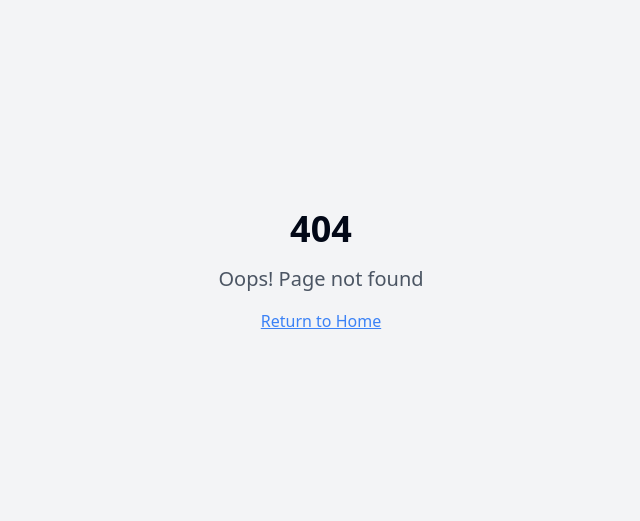
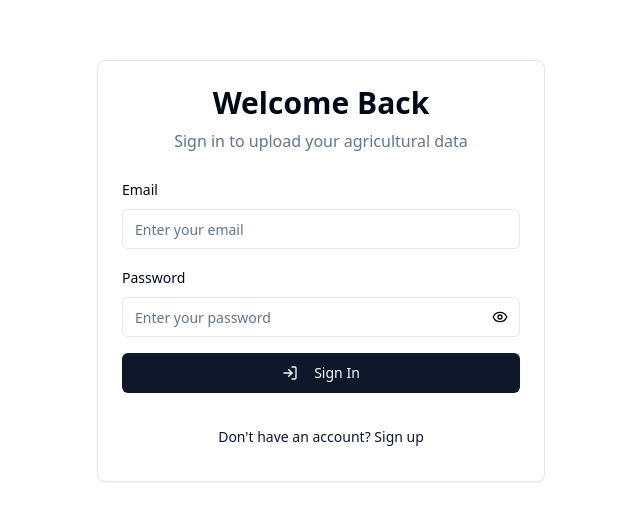
Before and after one commit to truemping-icfoods/data-explainer, a React (Vite) app: page /auth in a window 1280 px wide. Before the commit this address had no page. Shown: the part 129-650 px from the top of the page, without its empty margins (319-959 px from the left). Built offline with nearby package versions, Linux system fonts and the light colour scheme.

Commit message:
Add authentication system
Implement login/signup, session management, and file upload permissions. Update storage policies for authenticated users.

```diff
--- a/src/App.tsx
+++ b/src/App.tsx
@@ -3,24 +3,29 @@ import { Toaster as Sonner } from "@/components/ui/sonner";
 import { TooltipProvider } from "@/components/ui/tooltip";
 import { QueryClient, QueryClientProvider } from "@tanstack/react-query";
 import { BrowserRouter, Routes, Route } from "react-router-dom";
+import { AuthProvider } from "@/hooks/useAuth";
 import Index from "./pages/Index";
+import Auth from "./pages/Auth";
 import NotFound from "./pages/NotFound";
 
 const queryClient = new QueryClient();
 
 const App = () => (
   <QueryClientProvider client={queryClient}>
+    <AuthProvider>
       <TooltipProvider>
         <Toaster />
         <Sonner />
         <BrowserRouter>
           <Routes>
             <Route path="/" element={<Index />} />
+            <Route path="/auth" element={<Auth />} />
             {/* ADD ALL CUSTOM ROUTES ABOVE THE CATCH-ALL "*" ROUTE */}
             <Route path="*" element={<NotFound />} />
           </Routes>
         </BrowserRouter>
       </TooltipProvider>
+    </AuthProvider>
   </QueryClientProvider>
 );
 
--- a/src/components/CSVUpload.tsx
+++ b/src/components/CSVUpload.tsx
@@ -27,7 +27,14 @@ const CSVUpload = () => {
 
     setUploading(true);
     try {
-      const fileName = `${Date.now()}_${file.name}`;
+      // Get current user
+      const { data: { user } } = await supabase.auth.getUser();
+      if (!user) {
+        throw new Error("You must be logged in to upload files");
+      }
+
+      // Create file path with user ID folder
+      const fileName = `${user.id}/${Date.now()}_${file.name}`;
       const { error } = await supabase.storage
         .from("csv-files")
         .upload(fileName, file);
--- /dev/null
+++ b/src/hooks/useAuth.tsx
@@ -0,0 +1,60 @@
+import { useState, useEffect, createContext, useContext } from "react";
+import { User, Session } from "@supabase/supabase-js";
+import { supabase } from "@/integrations/supabase/client";
+
+interface AuthContextType {
+  user: User | null;
+  session: Session | null;
+  loading: boolean;
+  signOut: () => Promise<void>;
+}
+
+const AuthContext = createContext<AuthContextType | undefined>(undefined);
+
+export const useAuth = () => {
+  const context = useContext(AuthContext);
+  if (context === undefined) {
+    throw new Error("useAuth must be used within an AuthProvider");
+  }
+  return context;
+};
+
+export const AuthProvider = ({ children }: { children: React.ReactNode }) => {
+  const [user, setUser] = useState<User | null>(null);
+  const [session, setSession] = useState<Session | null>(null);
+  const [loading, setLoading] = useState(true);
+
+  useEffect(() => {
+    // Set up auth state listener
+    const { data: { subscription } } = supabase.auth.onAuthStateChange(
+      (event, session) => {
+        setSession(session);
+        setUser(session?.user ?? null);
+        setLoading(false);
+      }
+    );
+
+    // Get initial session
+    supabase.auth.getSession().then(({ data: { session } }) => {
+      setSession(session);
+      setUser(session?.user ?? null);
+      setLoading(false);
+    });
+
+    return () => subscription.unsubscribe();
+  }, []);
+
+  const signOut = async () => {
+    const { error } = await supabase.auth.signOut();
+    if (error) throw error;
+  };
+
+  const value = {
+    user,
+    session,
+    loading,
+    signOut,
+  };
+
+  return <AuthContext.Provider value={value}>{children}</AuthContext.Provider>;
+};
--- /dev/null
+++ b/src/pages/Auth.tsx
@@ -0,0 +1,134 @@
+import { useState } from "react";
+import { supabase } from "@/integrations/supabase/client";
+import { Button } from "@/components/ui/button";
+import { Input } from "@/components/ui/input";
+import { Card } from "@/components/ui/card";
+import { Label } from "@/components/ui/label";
+import { toast } from "sonner";
+import { Eye, EyeOff, LogIn, UserPlus } from "lucide-react";
+
+const Auth = () => {
+  const [isLogin, setIsLogin] = useState(true);
+  const [email, setEmail] = useState("");
+  const [password, setPassword] = useState("");
+  const [showPassword, setShowPassword] = useState(false);
+  const [loading, setLoading] = useState(false);
+
+  const handleAuth = async (e: React.FormEvent) => {
+    e.preventDefault();
+    setLoading(true);
+
+    try {
+      if (isLogin) {
+        const { error } = await supabase.auth.signInWithPassword({
+          email,
+          password,
+        });
+        if (error) throw error;
+        toast.success("Logged in successfully!");
+      } else {
+        const redirectUrl = `${window.location.origin}/`;
+        const { error } = await supabase.auth.signUp({
+          email,
+          password,
+          options: {
+            emailRedirectTo: redirectUrl
+          }
+        });
+        if (error) throw error;
+        toast.success("Account created! Please check your email for verification.");
+      }
+    } catch (error: any) {
+      toast.error(error.message || "An error occurred");
+    } finally {
+      setLoading(false);
+    }
+  };
+
+  return (
+    <div className="min-h-screen bg-background flex items-center justify-center py-12">
+      <Card className="w-full max-w-md p-6 space-y-6">
+        <div className="text-center">
+          <h1 className="text-3xl font-bold">
+            {isLogin ? "Welcome Back" : "Create Account"}
+          </h1>
+          <p className="text-muted-foreground mt-2">
+            {isLogin
+              ? "Sign in to upload your agricultural data"
+              : "Sign up to get started with data uploads"
+            }
+          </p>
+        </div>
+
+        <form onSubmit={handleAuth} className="space-y-4">
+          <div className="space-y-2">
+            <Label htmlFor="email">Email</Label>
+            <Input
+              id="email"
+              type="email"
+              value={email}
+              onChange={(e) => setEmail(e.target.value)}
+              required
+              placeholder="Enter your email"
+            />
+          </div>
+
+          <div className="space-y-2">
+            <Label htmlFor="password">Password</Label>
+            <div className="relative">
+              <Input
+                id="password"
+                type={showPassword ? "text" : "password"}
+                value={password}
+                onChange={(e) => setPassword(e.target.value)}
+                required
+                placeholder="Enter your password"
+                className="pr-10"
+              />
+              <Button
+                type="button"
+                variant="ghost"
+                size="icon"
+                className="absolute right-0 top-0 h-full px-3"
+                onClick={() => setShowPassword(!showPassword)}
+              >
+                {showPassword ? <EyeOff className="h-4 w-4" /> : <Eye className="h-4 w-4" />}
+              </Button>
+            </div>
+          </div>
+
+          <Button type="submit" disabled={loading} className="w-full">
+            {loading ? (
+              "Processing..."
+            ) : isLogin ? (
+              <>
+                <LogIn className="mr-2 h-4 w-4" />
+                Sign In
+              </>
+            ) : (
+              <>
+                <UserPlus className="mr-2 h-4 w-4" />
+                Sign Up
+              </>
+            )}
+          </Button>
+        </form>
+
+        <div className="text-center">
+          <Button
+            variant="link"
+            onClick={() => setIsLogin(!isLogin)}
+            className="text-sm"
+          >
+            {isLogin
+              ? "Don't have an account? Sign up"
+              : "Already have an account? Sign in"
+            }
+          </Button>
+        </div>
+      </Card>
+    </div>
+  );
+};
+
+export default Auth;
--- a/src/pages/Index.tsx
+++ b/src/pages/Index.tsx
@@ -1,13 +1,68 @@
+import { useEffect } from "react";
+import { useNavigate } from "react-router-dom";
+import { useAuth } from "@/hooks/useAuth";
+import { Button } from "@/components/ui/button";
 import CSVUpload from "@/components/CSVUpload";
+import { LogOut, User } from "lucide-react";
+import { toast } from "sonner";
+
 const Index = () => {
-  return <div className="min-h-screen bg-background py-12">
+  const { user, loading, signOut } = useAuth();
+  const navigate = useNavigate();
+
+  useEffect(() => {
+    if (!loading && !user) {
+      navigate("/auth");
+    }
+  }, [user, loading, navigate]);
+
+  const handleSignOut = async () => {
+    try {
+      await signOut();
+      toast.success("Logged out successfully!");
+      navigate("/auth");
+    } catch (error: any) {
+      toast.error(error.message || "Failed to log out");
+    }
+  };
+
+  if (loading) {
+    return (
+      <div className="min-h-screen bg-background flex items-center justify-center">
+        <div className="text-center">
+          <div className="animate-spin rounded-full h-8 w-8 border-b-2 border-primary mx-auto"></div>
+          <p className="mt-2 text-muted-foreground">Loading...</p>
+        </div>
+      </div>
+    );
+  }
+
+  if (!user) {
+    return null; // Will redirect to auth
+  }
+
+  return (
+    <div className="min-h-screen bg-background py-12">
       <div className="container mx-auto px-4">
-        <div className="text-center mb-8">
-          <h1 className="text-4xl font-bold mb-4">Data File Upload</h1>
-          <p className="text-xl text-muted-foreground">Upload your Agricultural Data to E2C</p>
+        <div className="flex justify-between items-center mb-8">
+          <div className="text-center flex-1">
+            <h1 className="text-4xl font-bold mb-4">Data File Upload</h1>
+            <p className="text-xl text-muted-foreground">Upload your Agricultural Data to E2C</p>
+          </div>
+          <div className="flex items-center gap-4">
+            <div className="flex items-center gap-2 text-sm text-muted-foreground">
+              <User className="h-4 w-4" />
+              <span>{user.email}</span>
+            </div>
+            <Button variant="outline" onClick={handleSignOut}>
+              <LogOut className="mr-2 h-4 w-4" />
+              Sign Out
+            </Button>
+          </div>
         </div>
         <CSVUpload />
       </div>
-    </div>;
+    </div>
+  );
 };
 export default Index;
```
Also changed, not shown: 1 other file (tests, documents, lock files or other folders). Lines whose indentation alone changed are shown as unchanged.
